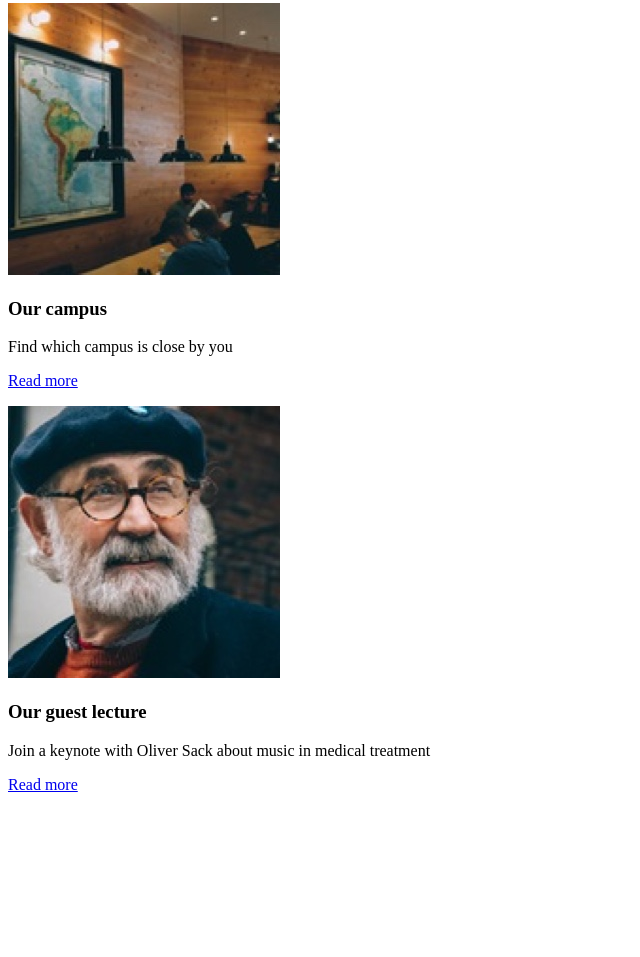
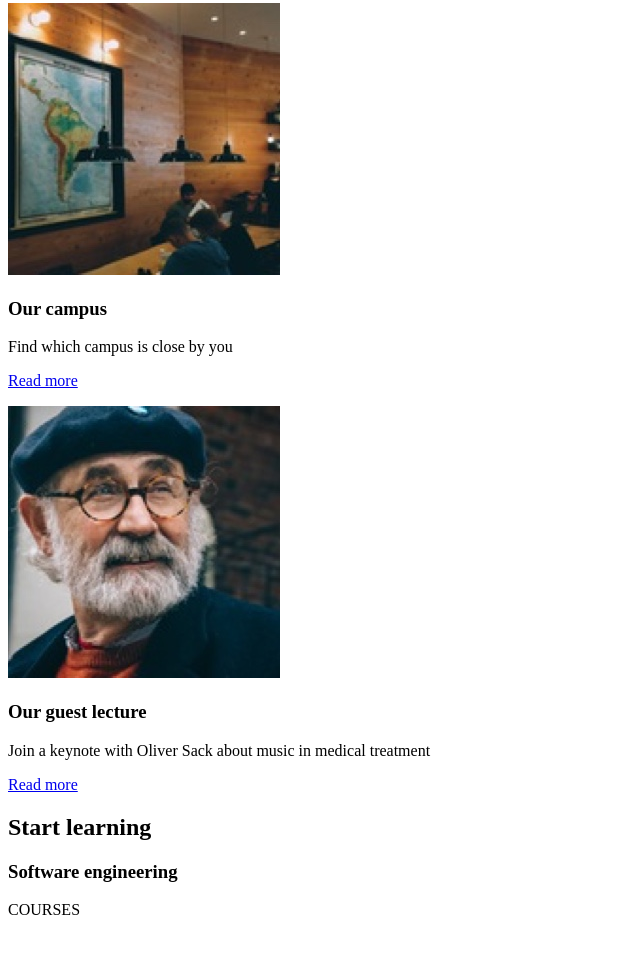
Before and after one commit to fakhri-ghiffari/Colmar, a plain HTML site: page index.html in a window 1280 px wide. Shown: the part 2379-3336 px from the top of the page, without its empty margins (0-640 px from the left). Before the commit the page ends 3189 px from the top, so only its background shows below. Drawn offline with Linux system fonts and the light colour scheme.

Commit message:
23.01.13 14.32

```diff
--- a/index.html
+++ b/index.html
@@ -56,7 +56,13 @@
                 </div>
             </article>
             <div id="programs">
+                <h2>Start learning</h2>
+                <div class="first">
+                    <h3>Software engineering</h3>
+                    <p>COURSES</p>
+                    <br>
 
+                </div>
             </div>
             <div id="thesis">
 
```
